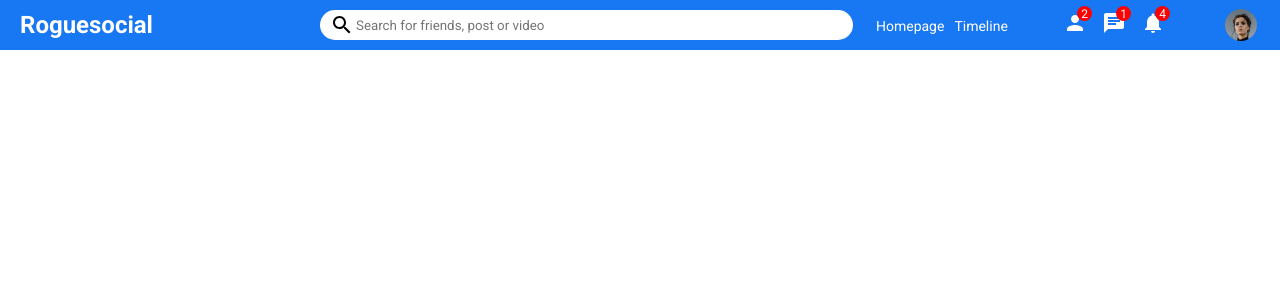
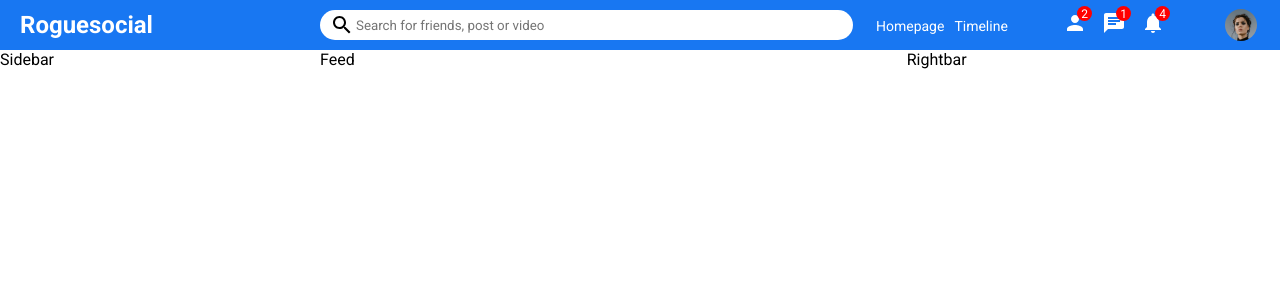
Before and after one commit to sweedalgharshi/social-media, a React (Create React App) app in the folder react-social/: page / in a window 1280 px wide. Shown: the top 300 px of the page. Built offline with nearby package versions, Linux system fonts and the light colour scheme.

Commit message:
body components

```diff
--- /dev/null
+++ b/react-social/src/components/feed/Feed.js
@@ -0,0 +1,8 @@
+import React from "react";
+import "./feed.css";
+
+function Feed() {
+  return <div className="feed">Feed</div>;
+}
+
+export default Feed;
--- /dev/null
+++ b/react-social/src/components/feed/feed.css
@@ -0,0 +1,3 @@
+.feed {
+  flex: 5.5;
+}
--- /dev/null
+++ b/react-social/src/components/rightbar/Rightbar.js
@@ -0,0 +1,8 @@
+import React from "react";
+import "./rightbar.css";
+
+function Rightbar() {
+  return <div className="rightbar">Rightbar</div>;
+}
+
+export default Rightbar;
--- /dev/null
+++ b/react-social/src/components/rightbar/rightbar.css
@@ -0,0 +1,3 @@
+.rightbar {
+  flex: 3.5;
+}
--- /dev/null
+++ b/react-social/src/components/sidebar/Sidebar.js
@@ -0,0 +1,8 @@
+import React from "react";
+import "./sidebar.css";
+
+function Sidebar() {
+  return <div className="sidebar">Sidebar</div>;
+}
+
+export default Sidebar;
--- /dev/null
+++ b/react-social/src/components/sidebar/sidebar.css
@@ -0,0 +1,3 @@
+.sidebar {
+  flex: 3;
+}
--- a/react-social/src/pages/Homepage/Home.js
+++ b/react-social/src/pages/Homepage/Home.js
@@ -1,11 +1,21 @@
-import React from "react";
+import React, { Fragment } from "react";
+import "./home.css";
+
 import Topbar from "../../components/topbar/Topbar";
+import Sidebar from "../../components/sidebar/Sidebar";
+import Feed from "../../components/feed/Feed";
+import Rightbar from "../../components/rightbar/Rightbar";
 
 function Home() {
   return (
-    <div>
+    <Fragment>
       <Topbar />
-    </div>
+      <div className="home-container">
+        <Sidebar />
+        <Feed />
+        <Rightbar />
+      </div>
+    </Fragment>
   );
 }
 
--- a/react-social/src/pages/Homepage/home.css
+++ b/react-social/src/pages/Homepage/home.css
@@ -0,0 +1,3 @@
+.home-container {
+  display: flex;
+}
```
